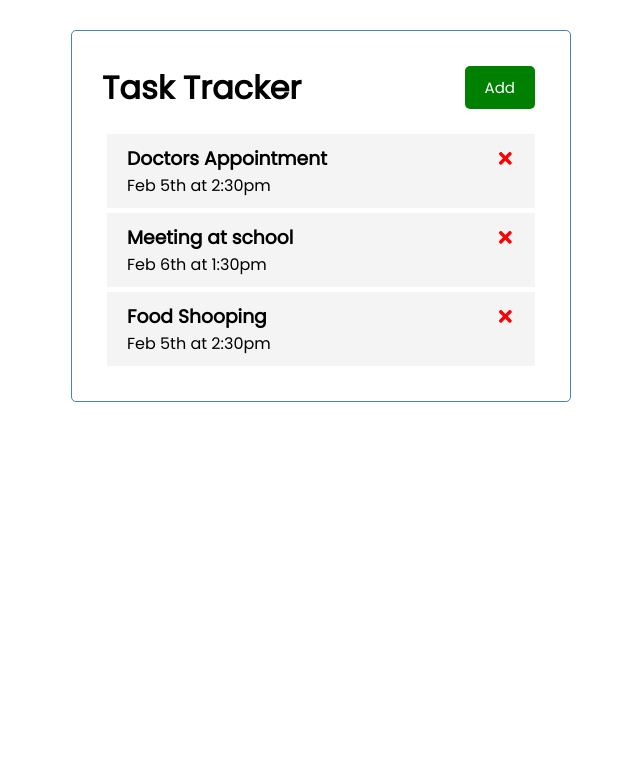
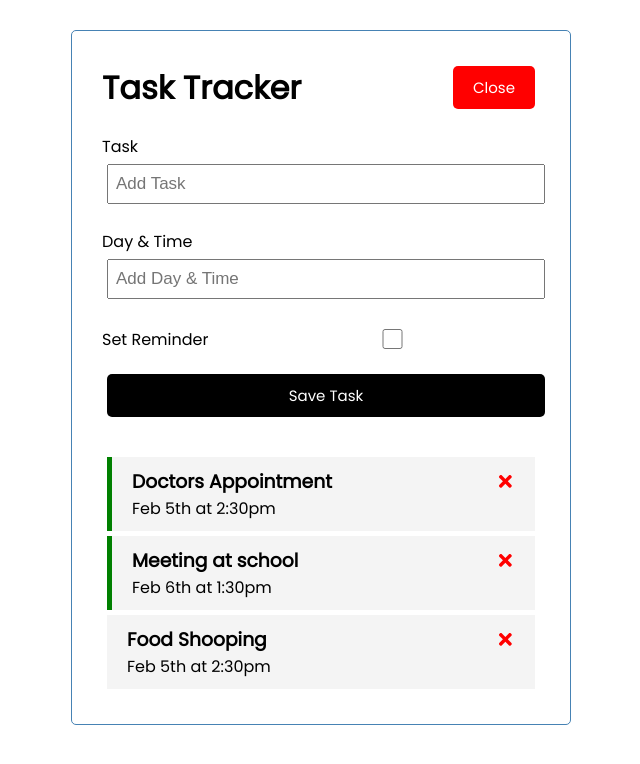
Before and after one commit to SohamDave08/React-Task-Tracker, a React (Create React App) app: page / in a window 1280 px wide. Both pictures are taken after a click on the button "Add". Shown: the top 764 px of the page, without its empty margins (319-959 px from the left). Built offline with nearby package versions, Linux system fonts and the light colour scheme.

Commit message:
All base features integrated & prod build

```diff
--- a/src/App.js
+++ b/src/App.js
@@ -2,8 +2,11 @@ import { useState } from 'react'
 
 import Header from './Components/Header';
 import Tasks from './Components/Tasks';
+import AddTasks from './Components/AddTask';
 
 function App() {
+
+  const [showAddTask, setShowAddTask] = useState(false);
 
   const [tasks, setTasks] = useState([
     {
@@ -26,21 +29,50 @@ function App() {
     }
   ])
 
+
+  // Add taks
+  const addTask = (task) => {
+    const id = Math.floor(Math.random() * 10000) + 1;
+
+    const newTask = {id, ...task};
+    setTasks([...tasks, newTask])
+  }
+
+
   // Delete Task ----> PROP DRILLING
   const delTask = (id) => {
-    console.log(`Delete ${id}`);
     setTasks(tasks.filter((curTask) => {
-      if(curTask.id != id)
+      if(curTask.id !== id)
         return curTask;
     }))
   };
 
 
+  // Toggle Reminder ----> PROP DRILLING
+  const toggleReminder = (id) => {
+    setTasks(tasks.map((task) =>
+      task.id === id ?
+      {...task, reminder: !task.reminder} : task
+    ))
+  }
+
+
+
   return (
     <div className="container">
-      <Header title="Task Tracker" />
-      {tasks.length > 0 ?
-        <Tasks tasks={tasks} onDelete={delTask}/> : 'No Task to display'
+      <Header
+        title="Task Tracker"
+        onAdd={() => setShowAddTask(!showAddTask)}
+        showAdd={showAddTask}
+      />
+      <AddTasks onAdd={addTask} showAddTask={showAddTask} />
+      {
+        tasks.length > 0 ?
+          <Tasks
+            tasks={tasks}
+            onDelete={delTask}
+            onToggle={toggleReminder}
+          /> : 'No Task to display'
       }
 
     </div>
--- /dev/null
+++ b/src/Components/AddTask.js
@@ -0,0 +1,67 @@
+import { useState } from 'react'
+
+
+const AddTask = ({ onAdd, showAddTask }) => {
+
+    // Component level states
+    const [text, setText] = useState('')
+    const [day, setDay] = useState('')
+    const [reminder, setReminder] = useState(false)
+
+
+    const onSubmit = (e) => {
+        e.preventDefault();
+
+        if(!text) {
+            alert('Please add a task');
+            return;
+        }
+
+        onAdd({ text, day, reminder });
+
+        setText('');
+        setDay('');
+        setReminder(false)
+    }
+
+
+    return (
+        <>
+            { showAddTask ?
+                <form className='add-form' onSubmit={onSubmit}>
+                    <div className='form-control'>
+                        <label>Task</label>
+                        <input
+                            type='text'
+                            placeholder='Add Task'
+                            value={text}
+                            onChange={(e) => setText(e.target.value)}
+                        />
+                    </div>
+                    <div className='form-control'>
+                        <label>Day & Time</label>
+                        <input
+                            type='text'
+                            placeholder='Add Day & Time'
+                            value={day}
+                            onChange={(e) => setDay(e.target.value)}
+                        />
+                    </div>
+                    <div className='form-control form-control-check'>
+                        <label>Set Reminder</label>
+                        <input
+                            type='checkbox'
+                            checked={reminder}
+                            value={reminder}
+                            onChange={(e) => setReminder(e.currentTarget.checked)}
+                        />
+                    </div>
+
+                    <input type='submit' value='Save Task' className='btn btn-block' />
+                </form>
+             : '' }
+        </>
+    )
+}
+
+export default AddTask
--- a/src/Components/Header.js
+++ b/src/Components/Header.js
@@ -1,15 +1,15 @@
 import PropTypes from 'prop-types'
 import Button from './Elements/Button'
 
-const Header = ({ title }) => {
-    const onClick = () => {
-        console.log("Clicked");
-    }
-
+const Header = ({ title, onAdd, showAdd }) => {
     return (
         <header className='header'>
             <h1>{ title }</h1>
-            <Button color='green' text='Add' onClick={ onClick } />
+            <Button
+                color={!showAdd ? 'green': 'red'}
+                text={!showAdd ? 'Add': 'Close'}
+                onClick={ () => onAdd() }
+            S/>
         </header>
     )
 }
--- a/src/Components/Task.js
+++ b/src/Components/Task.js
@@ -1,8 +1,8 @@
 import { FaTimes } from 'react-icons/fa'
 
-const Task = ({ task, onDelete }) => {
+const Task = ({ task, onDelete, onToggle }) => {
     return (
-        <div className='task'>
+        <div className={`task ${task.reminder ? 'reminder': ''}`} onDoubleClick={() => onToggle(task.id)}>
             <h3>
                 { task.text } {' '}
                 <FaTimes
--- a/src/Components/Tasks.js
+++ b/src/Components/Tasks.js
@@ -1,6 +1,6 @@
 import Task from './Task'
 
-const Tasks = ({ tasks, onDelete }) => {
+const Tasks = ({ tasks, onDelete, onToggle }) => {
     return (
         <>
             {tasks.map((task) => (
@@ -8,6 +8,7 @@ const Tasks = ({ tasks, onDelete }) => {
                     key={task.id}
                     task={task}
                     onDelete={onDelete}
+                    onToggle={onToggle}
                 />
             ))}
         </>
```
Also changed, not shown: 1 other file (tests, documents, lock files or other folders).
